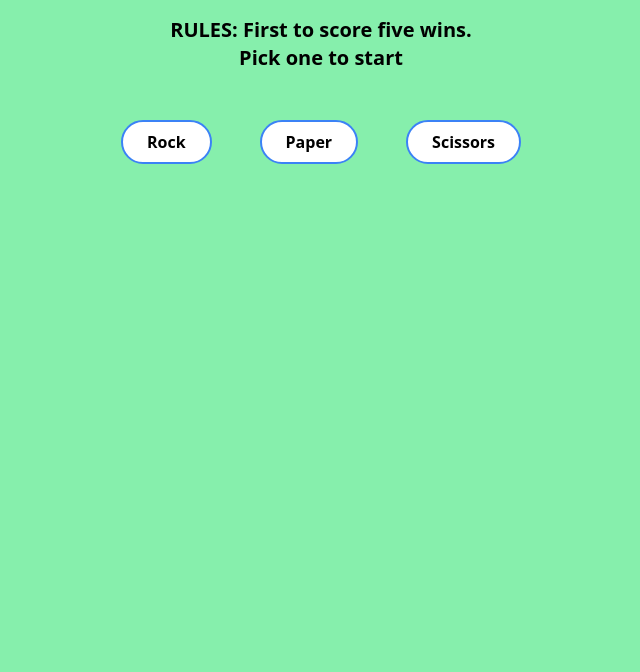
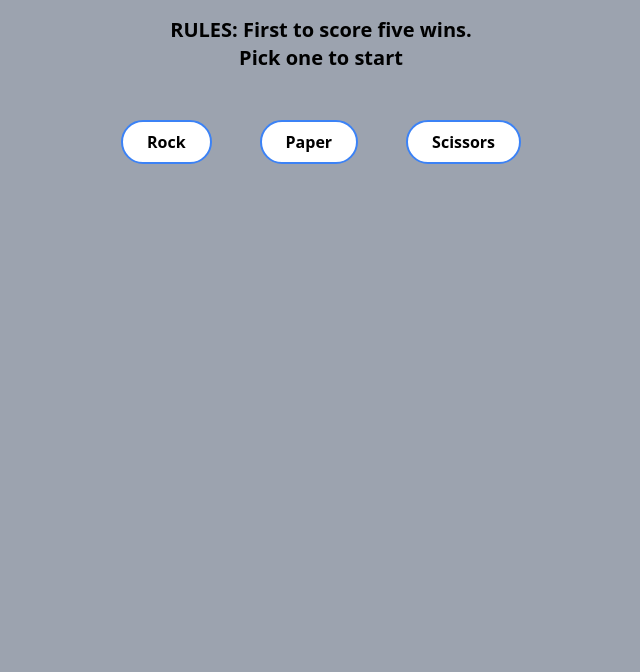
Before and after one commit to delightCS/rock-paper-scissors-game, a website: page index.html in a window 1280 px wide. Shown: the part 128-800 px from the top of the page, without its empty margins (319-959 px from the left). Drawn offline with Linux system fonts and the light colour scheme.

Commit message:
Change some styles

```diff
--- a/index.html
+++ b/index.html
@@ -7,7 +7,7 @@
     <script src="script.js" defer></script>
     <link rel="stylesheet" href="tailwindstyle.css" />
   </head>
-  <body class="bg-green-300">
+  <body class="bg-gray-400">
     <div class="text-center mx-auto mt-20 font-bold">
       <h1 class="text-2xl mb-8">ROCK PAPER SCISSORS GAME</h1>
       <h2 class="text-xl">RULES: First to score five wins.</h2>
```
Also changed, not shown: tailwindstyle.css.
